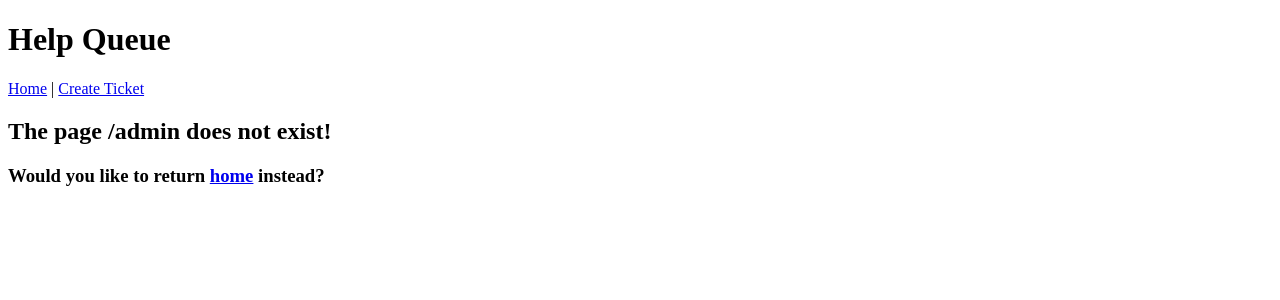
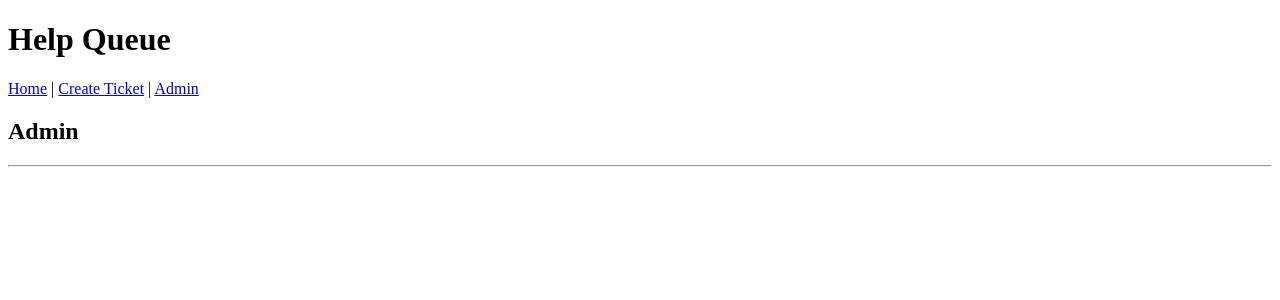
Before and after one commit to tessasullivan/help-queue, a React app: page /#/admin in a window 1280 px wide. Shown: the top 300 px of the page. Built offline with nearby package versions, Linux system fonts and the light colour scheme.

Commit message:
Added admin route with conditional rendering of tickets

```diff
--- /dev/null
+++ b/src/components/Admin.jsx
@@ -0,0 +1,21 @@
+import React from 'react';
+import PropTypes from 'prop-types';
+import TicketList from './TicketList';
+
+const Admin = props => {
+  return (
+    <div>
+      <h2>Admin</h2>
+      <TicketList
+        ticketList={props.ticketList}
+        currentRouterPath={props.currentRouterPath}
+      />
+    </div>
+  );
+};
+
+Admin.propTypes = {
+  ticketList: PropTypes.array,
+  currentRouterPath: PropTypes.string.isRequired
+};
+export default Admin;
--- a/src/components/App.jsx
+++ b/src/components/App.jsx
@@ -1,9 +1,10 @@
 import React from 'react';
+import { Switch, Route } from 'react-router-dom';
 import Header from './Header';
 import TicketList from './TicketList';
 import NewTicketControl from './NewTicketControl';
 import Error404 from './Error404';
-import { Switch, Route } from 'react-router-dom';
+import Admin from './Admin';
 // import Moment from 'moment';
 
 class App extends React.Component {
@@ -30,13 +31,15 @@ class App extends React.Component {
 
   updateTicketElapsedWaitTime() {
     let newMasterTicketList = this.state.masterTicketList.slice();
-    newMasterTicketList.forEach((ticket) => ticket.formattedWaitTime = (ticket.timeOpen).fromNow(true));
-    this.setState({masterTicketList: newMasterTicketList});
+    newMasterTicketList.forEach(
+      ticket => (ticket.formattedWaitTime = ticket.timeOpen.fromNow(true))
+    );
+    this.setState({ masterTicketList: newMasterTicketList });
   }
 
   handleAddingNewTicketToList(newTicket) {
     var newMasterTicketList = this.state.masterTicketList.slice();
-    newTicket.formattedWaitTime = (newTicket.timeOpen).fromNow(true);
+    newTicket.formattedWaitTime = newTicket.timeOpen.fromNow(true);
     newMasterTicketList.push(newTicket);
     this.setState({ masterTicketList: newMasterTicketList });
   }
@@ -61,6 +64,11 @@ class App extends React.Component {
               />
             )}
           />
+          <Route
+            path="/admin"
+            render={(props) => <Admin ticketList={this.state.masterTicketList}
+              currentRouterPath={props.location.pathname} /> } />
+          />
           <Route component={Error404} />
         </Switch>
       </div>
--- a/src/components/Header.jsx
+++ b/src/components/Header.jsx
@@ -5,7 +5,7 @@ function Header(){
   return (
     <div>
       <h1>Help Queue</h1>
-      <Link to="/">Home</Link> | <Link to="/newticket">Create Ticket</Link>
+      <Link to="/">Home</Link> | <Link to="/newticket">Create Ticket</Link> | <Link to="/admin">Admin</Link>
     </div>
   );
 }
--- a/src/components/Ticket.jsx
+++ b/src/components/Ticket.jsx
@@ -1,22 +1,42 @@
 import React from 'react';
 import PropTypes from 'prop-types';
 
-function Ticket(props){
-  return (
+function Ticket(props) {
+  const ticketInformation =
     <div>
-      <h3>{props.location} - {props.names}</h3>
+      <h3>
+        {props.location} - {props.names}
+      </h3>
       <h4>{props.formattedWaitTime} ago</h4>
-      <p><em>{props.issue}</em></p>
-      <hr/>
-    </div>
-  );
+      <p>
+        <em>{props.issue}</em>
+      </p>
+      <hr />
+    </div>;
+
+  if (props.currentRouterPath === '/admin') {
+    return (
+      <div
+        onClick={() => {
+          alert('hey, you just clicked the ticket belonging to ' + props.names);
+        }}
+      >
+        {ticketInformation}
+      </div>
+    );
+  } else {
+    return (
+      <div>{ticketInformation}</div>
+    );
+  }
 }
 
 Ticket.propTypes = {
   names: PropTypes.string.isRequired,
   location: PropTypes.string.isRequired,
   issue: PropTypes.string,
-  formattedWaitTime: PropTypes.string.isRequired
+  formattedWaitTime: PropTypes.string.isRequired,
+  currentRouterPath: PropTypes.string
 };
 
 export default Ticket;
--- a/src/components/TicketList.jsx
+++ b/src/components/TicketList.jsx
@@ -11,6 +11,7 @@ function TicketList(props){
           location={ticket.location}
           issue={ticket.issue}
           formattedWaitTime={ticket.formattedWaitTime}
+          currentRouterPath={props.currentRouterPath}
           key={ticket.id}/>
       )}
     </div>
@@ -18,7 +19,8 @@ function TicketList(props){
 }
 
 TicketList.propTypes = {
-  ticketList: PropTypes.array
+  ticketList: PropTypes.array,
+  currentRouterPath: PropTypes.string
 };
 
 export default TicketList;
```
